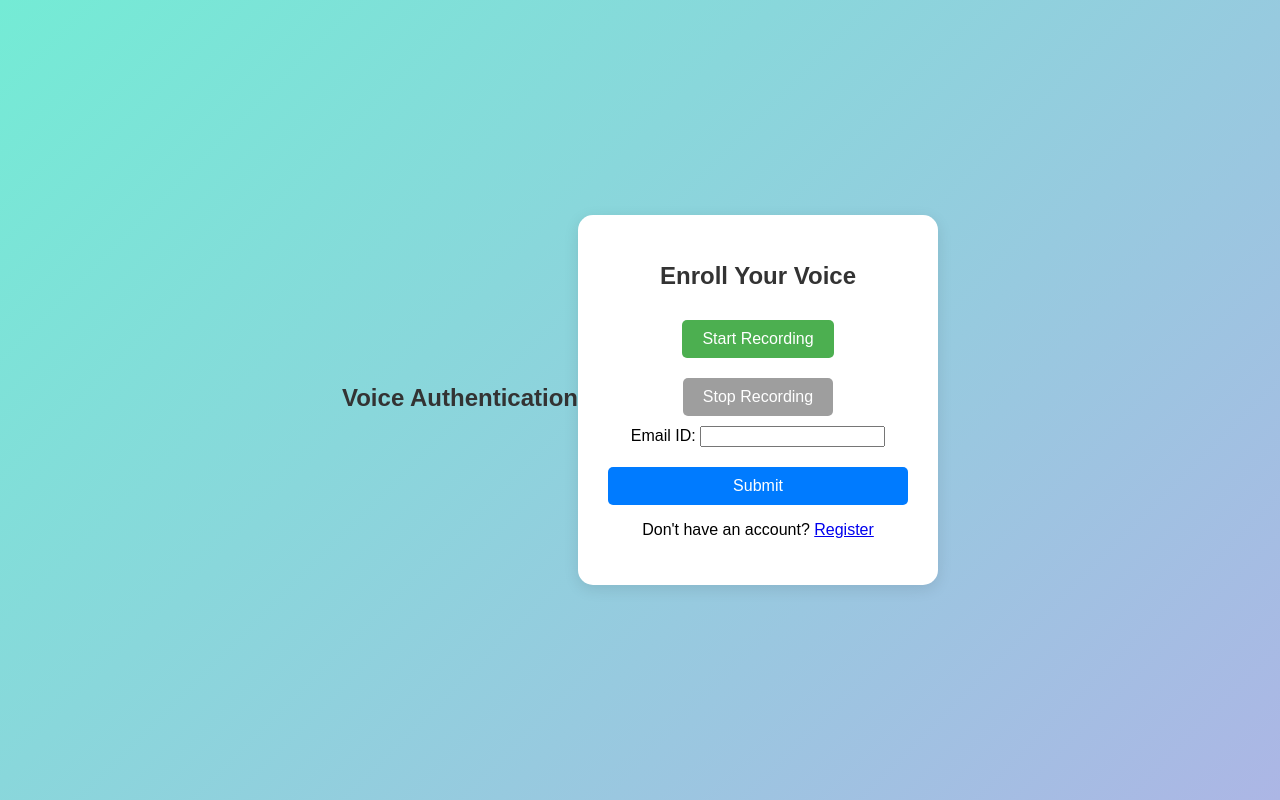
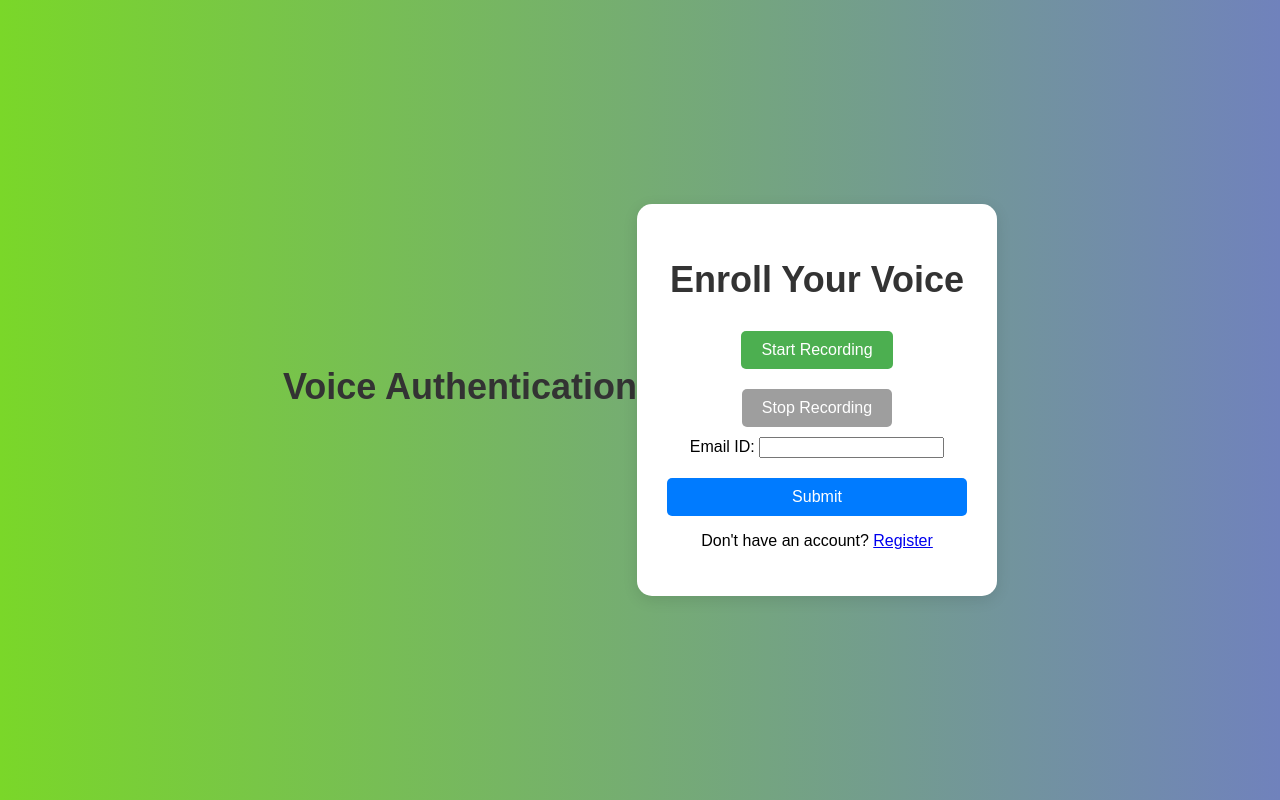
Before and after one commit to indu-shekhar/desktop-tutorial, a Flask app: page / in a window 1280 px wide. Run offline with Flask 3, Linux system fonts and the light colour scheme; some libraries are stand-ins or nearby versions.

Commit message:
stylistic Changes

```diff
--- a/voice_recognition/backend/static/styles/style.css
+++ b/voice_recognition/backend/static/styles/style.css
@@ -7,6 +7,7 @@
     justify-content: center;
     align-items: center;
     background: linear-gradient(135deg, #74ebd5, #acb6e5); /* Gradient background */
+    transition: background 0.5s ease;
   }
 
   /* Centering the content in a box with shadow */
--- a/voice_recognition/templates/index.html
+++ b/voice_recognition/templates/index.html
@@ -3,21 +3,27 @@
   <head>
     <meta charset="UTF-8" />
     <meta name="viewport" content="width=device-width, initial-scale=1.0" />
-    <title>Voice authentication</title>
+    <title>Voice Authentication</title>
     <link
       rel="stylesheet"
       href="{{ url_for('static', filename='styles/style.css') }}"
     />
+    <style>
+      /* Enlarge and style the title */
+      h1 {
+        font-size: 36px;
+        color: #333;
+        text-align: center;
+        margin-bottom: 20px;
+      }
+
+      /* Additional styles for the header */
+      #header {
+        margin-bottom: 30px;
+      }
+    </style>
   </head>
   <body>
-    <!-- <h1>Enroll Your Voice</h1>
-    <button id="record-btn">Start Recording</button>
-    <button id="stop-btn" disabled>Stop Recording</button>
-    <audio id="player" controls></audio>
-    <form id="upload-form" action="/upload" method="POST" enctype="multipart/form-data">
-        <input type="file" id="audio-file" name="audio-file" hidden>
-        <input type="submit" value="Submit">
-    </form> -->
     <div id="header">
       <h1>Voice Authentication</h1>
     </div>
@@ -32,7 +38,6 @@
         method="POST"
         enctype="multipart/form-data"
       >
-        <!-- write the code to take the email id from the user -->
         <label for="email">Email ID:</label>
         <input type="email" id="email" name="email" required />
         <input type="file" id="audio-file" name="audio-file" hidden />
@@ -43,9 +48,56 @@
       </div>
       <p id="result"></p>
     </div>
-    <!-- Copilot: Add JavaScript to handle recording and uploading audio files -->
+    <!-- Add JavaScript to handle recording and uploading audio files -->
     <script src="{{ url_for('static', filename='scripts/app.js') }}"></script>
     <!-- Include wavefile library -->
     <script src="https://cdn.jsdelivr.net/npm/wavefile@12.0.0/dist/wavefile.min.js"></script>
+    <!-- Add JavaScript for dynamic gradient background -->
+    <script>
+      const colors = [
+        [62, 35, 255],
+        [60, 255, 60],
+        [255, 35, 98],
+        [45, 175, 230],
+        [255, 0, 255],
+        [255, 128, 0]
+      ];
+
+      let step = 0;
+      const gradientSpeed = 0.002;
+      const colorIndices = [0, 1, 2, 3];
+
+      function updateGradient() {
+        const c0_0 = colors[colorIndices[0]];
+        const c0_1 = colors[colorIndices[1]];
+        const c1_0 = colors[colorIndices[2]];
+        const c1_1 = colors[colorIndices[3]];
+
+        const istep = 1 - step;
+        const r1 = Math.round(istep * c0_0[0] + step * c0_1[0]);
+        const g1 = Math.round(istep * c0_0[1] + step * c0_1[1]);
+        const b1 = Math.round(istep * c0_0[2] + step * c0_1[2]);
+        const color1 = `rgb(${r1},${g1},${b1})`;
+
+        const r2 = Math.round(istep * c1_0[0] + step * c1_1[0]);
+        const g2 = Math.round(istep * c1_0[1] + step * c1_1[1]);
+        const b2 = Math.round(istep * c1_0[2] + step * c1_1[2]);
+        const color2 = `rgb(${r2},${g2},${b2})`;
+
+        document.body.style.background = `linear-gradient(to right, ${color1}, ${color2})`;
+
+        step += gradientSpeed;
+        if (step >= 1) {
+          step %= 1;
+          colorIndices[0] = colorIndices[1];
+          colorIndices[2] = colorIndices[3];
+
+          colorIndices[1] = (colorIndices[1] + Math.floor(1 + Math.random() * (colors.length - 1))) % colors.length;
+          colorIndices[3] = (colorIndices[3] + Math.floor(1 + Math.random() * (colors.length - 1))) % colors.length;
+        }
+      }
+
+      setInterval(updateGradient, 10);
+    </script>
   </body>
 </html>
```
Lines whose indentation alone changed are shown as unchanged.
